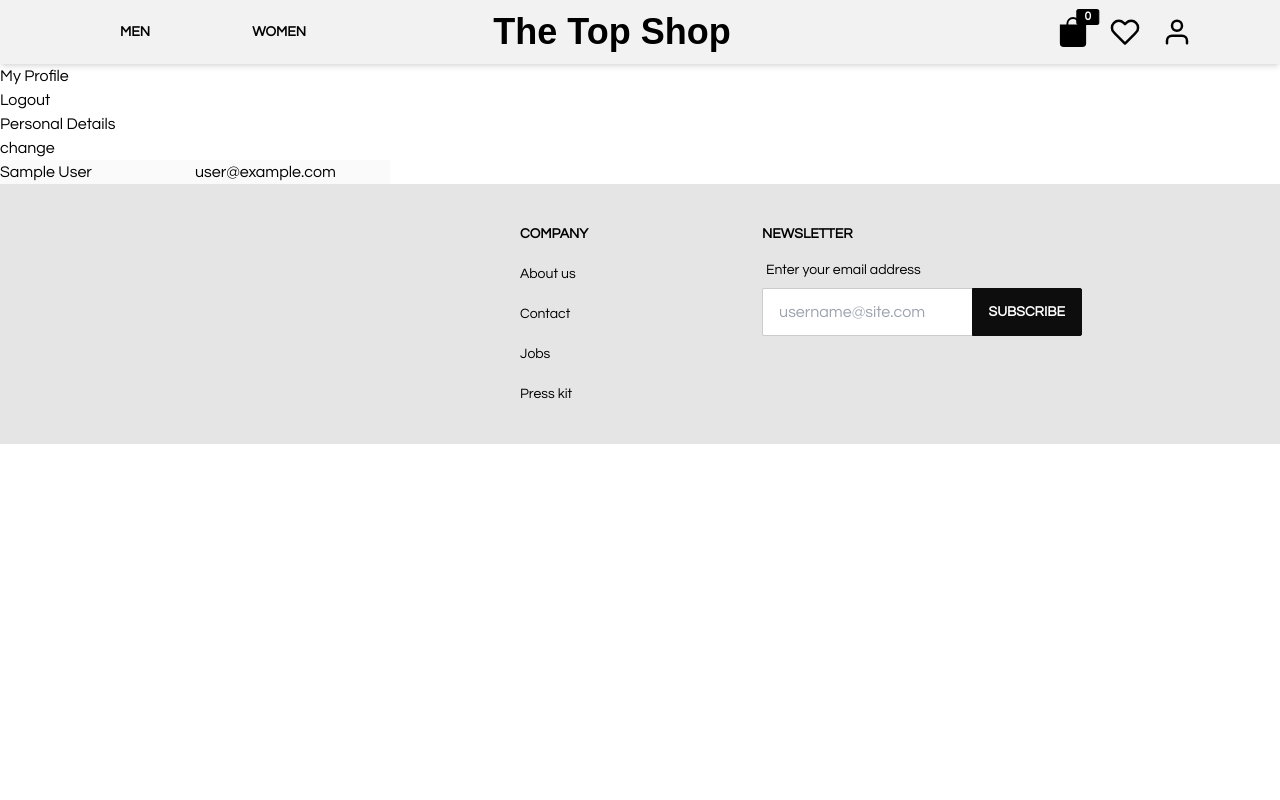
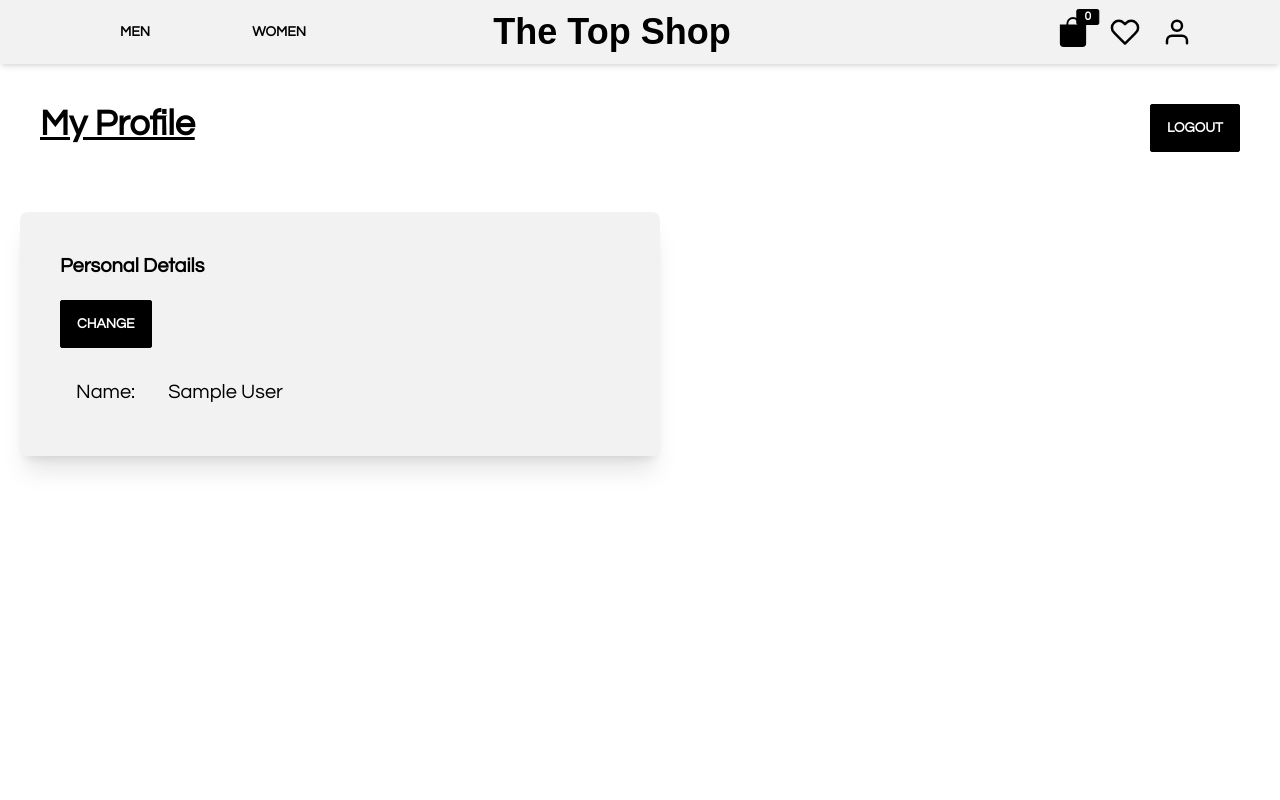
Before and after one commit to Andrew-Wand/shopping-app-react, a React (Vite) app: page /profile in a window 1280 px wide. Shown: the top 800 px of the page. Built offline with nearby package versions, Linux system fonts and the light colour scheme; no server answers; the database is empty; sample sign-in values are in the browser's storage; a web font is replaced by a local one.

Commit message:
css for profile and single item

```diff
--- a/src/pages/Profile.jsx
+++ b/src/pages/Profile.jsx
@@ -49,20 +49,23 @@ function Profile() {
   };
 
   return (
-    <div>
-      <header>
-        <p>My Profile</p>
-        <button onClick={onLogout}>Logout</button>
+    <div className="h-screen">
+      <header className="flex justify-between p-10">
+        <p className="text-4xl underline font-bold">My Profile</p>
+        <button className="btn" onClick={onLogout}>
+          Logout
+        </button>
       </header>
 
-      <main>
+      <main className="bg-base-200 p-10 m-5 shadow-xl rounded-lg lg:w-6/12 ">
         <div>
-          <p>Personal Details</p>
+          <p className="text-xl font-bold">Personal Details</p>
           <p
             onClick={() => {
               changeDetails && onSubmit();
               setChangeDetails((prevState) => !prevState);
             }}
+            className="btn my-5"
           >
             {changeDetails ? "done" : "change"}
           </p>
@@ -70,20 +73,17 @@ function Profile() {
 
         <div>
           <form>
+            <label className="input-group">
+              <span className="bg-base-200 text-xl">Name:</span>
               <input
                 type="text"
                 id="name"
                 disabled={!changeDetails}
                 value={name}
                 onChange={onChange}
+                className="input input-bordered w-full max-w-xs text-xl"
               />
-            <input
-              type="text"
-              id="email"
-              disabled={!changeDetails}
-              value={email}
-              onChange={onChange}
-            />
+            </label>
           </form>
         </div>
       </main>
--- a/src/pages/SingleItem.jsx
+++ b/src/pages/SingleItem.jsx
@@ -1,6 +1,6 @@
 import { useState, useEffect } from "react";
 import { Link, useNavigate, useParams } from "react-router-dom";
-import { getDoc, doc, setDoc, updateDoc } from "firebase/firestore";
+import { getDoc, doc, setDoc, updateDoc, increment } from "firebase/firestore";
 import { getAuth } from "firebase/auth";
 import { db } from "../firebase.config";
 import Loading from "../components/Loading";
@@ -38,7 +38,7 @@ function SingleItem() {
 
       const dataCopy = {
         ...cartClick,
-        quantity: 1,
+        quantity: increment(1),
         size: size,
       };
 
@@ -57,25 +57,35 @@ function SingleItem() {
   }
 
   return (
-    <div>
-      <header>
-        <h1>{listing.name}</h1>
-      </header>
+    <div className="mb-10">
+      <main>
+        <div className="flex flex-col lg:flex-row">
+          <img
+            src={listing.image}
+            alt="Clothing"
+            className="lg:w-4/12 lg:p-20 lg:ml-[25rem]"
+          />
 
-      <main>
-        <div>
-          <figure>
-            <img src={listing.image} alt="Clothing" />
-          </figure>
-
-          <button onClick={handleAddToCart}>Add To Cart</button>
+          <div className="lg:mt-10">
+            <h1 className="text-3xl my-10 ml-10 font-extrabold lg:text-4xl">
+              {listing.name}
+            </h1>
+            <select
+              name="size"
+              id="size"
+              onChange={onSizeChange}
+              className="select select-bordered w-full max-w-xs my-5 ml-10"
+            >
+              <option value="Small">Small</option>
+              <option value="Medium">Medium</option>
+              <option value="Large">Large</option>
+              <option value="X-Large">X-Large</option>
+            </select>
+            <button onClick={handleAddToCart} className="btn mx-10">
+              Add To Cart
+            </button>
+          </div>
         </div>
-        <select name="size" id="size" onChange={onSizeChange}>
-          <option value="Small">Small</option>
-          <option value="Medium">Medium</option>
-          <option value="Large">Large</option>
-          <option value="X-Large">X-Large</option>
-        </select>
       </main>
     </div>
   );
```
Lines whose indentation alone changed are shown as unchanged.
